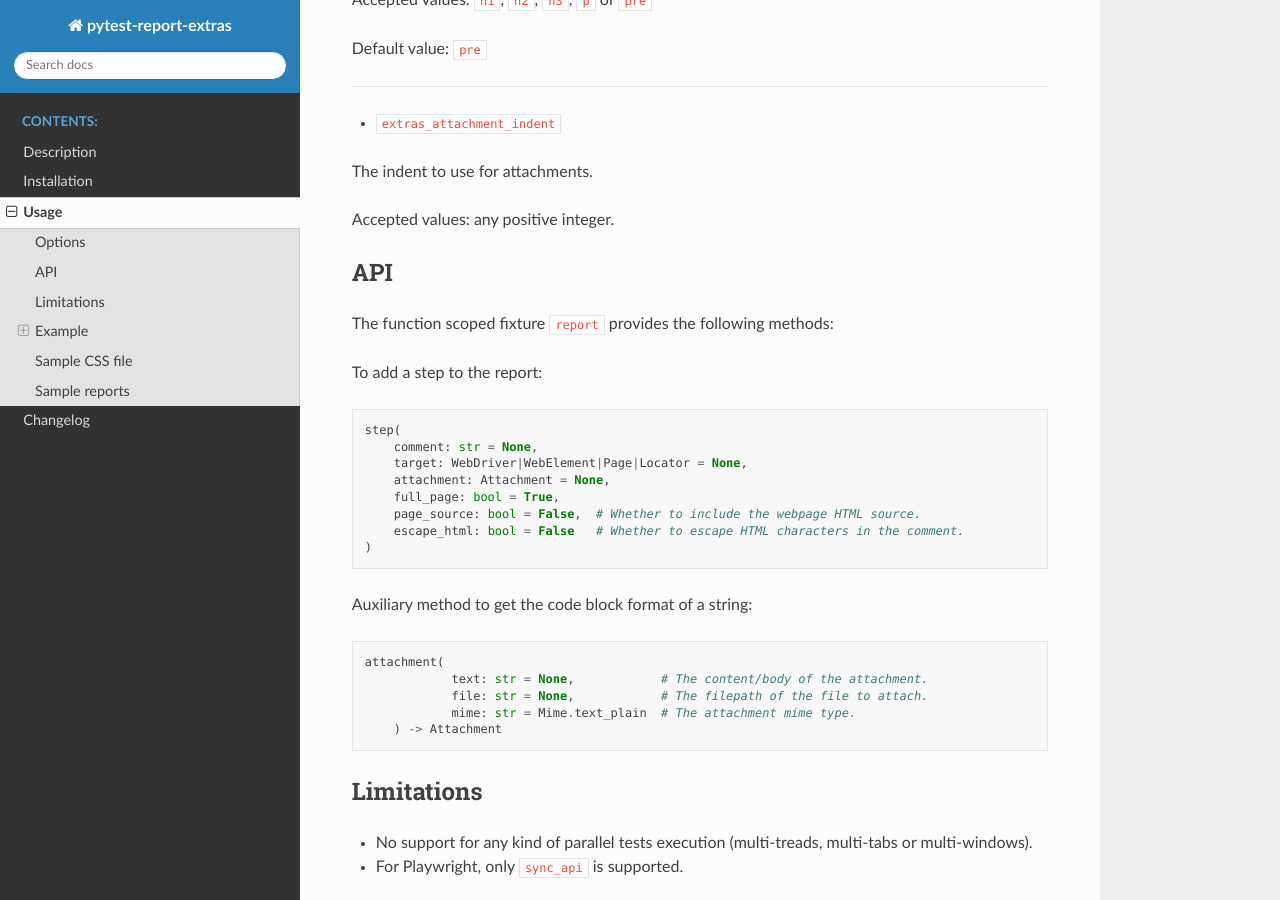
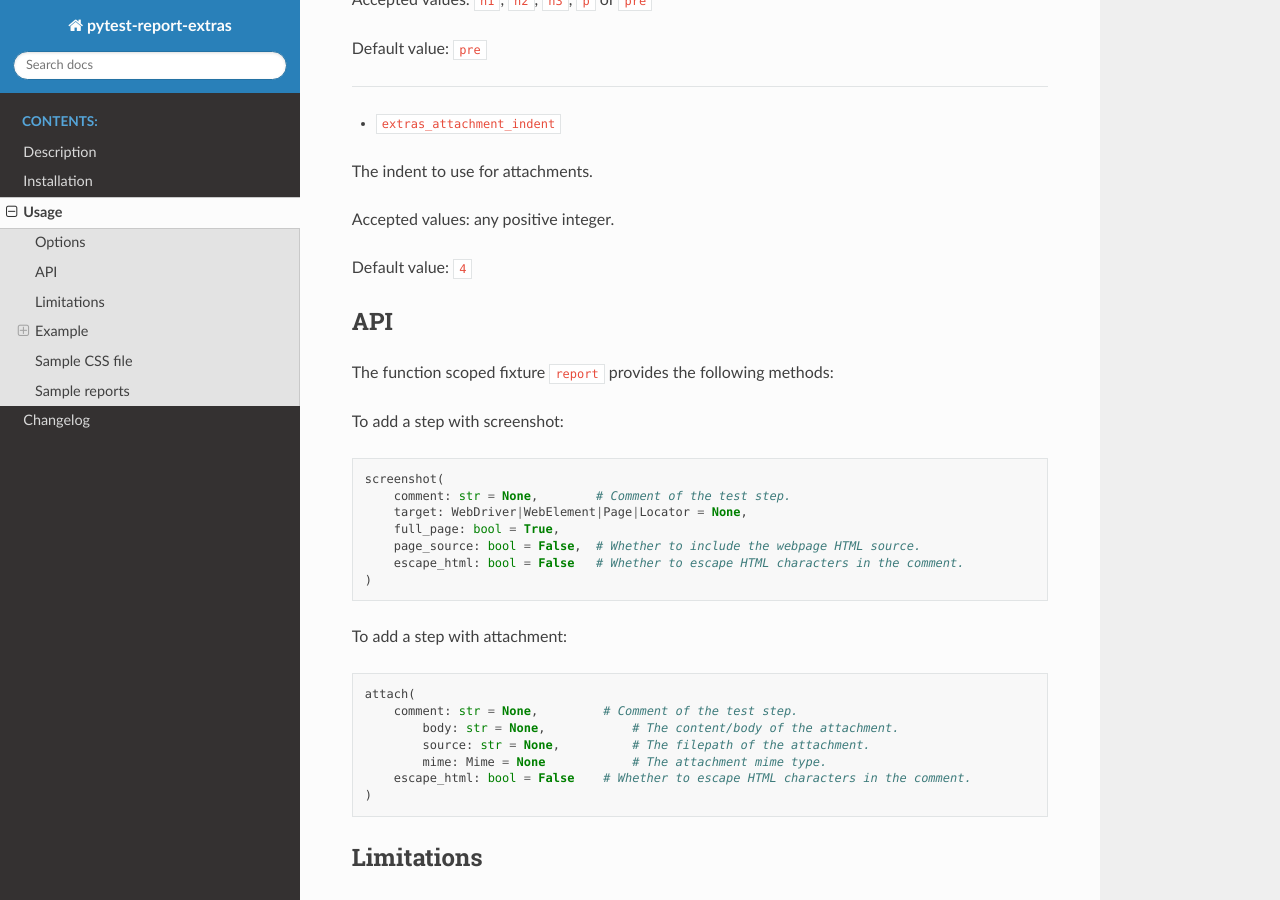
Before and after one commit to harmin-parra/pytest-report-extras, a Sphinx documentation site: the page built from docs/user_guide.rst, in a window 1280 px wide and 900 px high, scrolled down 911 px. Built offline with Sphinx 7.4.7 and the Read the Docs theme 3.1.0, drawn with Linux system fonts in a browser that asks for light colours; some of the changed text lies outside the part shown.

Commit message:
update docs

```diff
--- a/docs/changelog.rst
+++ b/docs/changelog.rst
@@ -14,7 +14,7 @@ Changelog
 
 * Posibility to add links to the tests report.
 * New ``ini`` option to customize the indentation of XML, JSON and YAML attachments.
-* Support of attachments of mime type: **text/csv**, **text/uri-list**
+* Support of attachments of mime type: **text/csv** and **text/uri-list**
 
 
 1.1.0
--- a/docs/user_guide.rst
+++ b/docs/user_guide.rst
@@ -48,34 +48,37 @@
 
 Accepted values: any positive integer.
 
+Default value: ``4``
+
 
 API
 ===
 
 The function scoped fixture ``report`` provides the following methods:
 
-To add a step to the report:
+To add a step with screenshot:
 
 .. code-block:: python
 
-  step(
-      comment: str = None,
+  screenshot(
+      comment: str = None,        # Comment of the test step.
       target: WebDriver|WebElement|Page|Locator = None,
-      attachment: Attachment = None,
       full_page: bool = True,
       page_source: bool = False,  # Whether to include the webpage HTML source.
       escape_html: bool = False   # Whether to escape HTML characters in the comment.
   )
 
-Auxiliary method to get the code block format of a string:
+To add a step with attachment:
 
 .. code-block:: python
 
-    attachment(
-		text: str = None,            # The content/body of the attachment.
-		file: str = None,            # The filepath of the file to attach.
-		mime: str = Mime.text_plain  # The attachment mime type.
-	) -> Attachment
+  attach(
+      comment: str = None,         # Comment of the test step.
+	  body: str = None,            # The content/body of the attachment.
+	  source: str = None,          # The filepath of the attachment.
+	  mime: Mime = None            # The attachment mime type.
+      escape_html: bool = False    # Whether to escape HTML characters in the comment.
+  )
 
 
 Limitations
@@ -138,13 +141,13 @@
       """
       driver = WebDriver()
       driver.get("https://www.selenium.dev/selenium/web/web-form.html")
-      report.step("Get the webpage to test", driver)
+      report.screenshot("Get the webpage to test", driver)
       driver.find_element(By.ID, "my-text-id").send_keys("Hello World!")
-      report.step("<h1>Set input text</h1>", driver, full_page=True, escape_html=False)
+      report.screenshot("<h1>Set input text</h1>", driver, full_page=True, escape_html=False)
       driver.find_element(By.NAME, "my-password").send_keys("password")
-      report.step(comment="Another comment", target=driver)
-      report.step("Comment without screenshot")
-      report.step(comment="Comment without screenshot")
+      report.screenshot(comment="Another comment", target=driver)
+      report.screenshot("Comment without screenshot")
+      report.screenshot(comment="Comment without screenshot")
       driver.quit()
 
 
@@ -157,8 +160,8 @@
       This is a test using Playwright
       """
       page.goto("https://www.selenium.dev/selenium/web/web-form.html")
-      report.step("Get the webpage to test", page)
-      report.step(comment="Get the webpage to test", target=page, full_page=False)
+      report.screenshot("Get the webpage to test", page)
+      report.screenshot(comment="Get the webpage to test", target=page, full_page=False)
 
 
 * Example adding attachments
@@ -177,20 +180,16 @@
               <body>Don't forget me this weekend!</body>
           </note>"""
 
-      report(
+      report.attach(
           "This is a XML document:",
-          attachment=report.attachment(
-              text=xml_body,
-              mime=report.Mime.application_xml
-          )
+          body=xml_body,
+          mime=report.Mime.application_xml
       )
 
-      report(
+      report.attach(
           comment="This is a JSON document:",
-          attachment=report.attachment(
-              file="/path/to/file",
-              mime=report.Mime.application_json
-          )
+          source="/path/to/file",
+          mime=report.Mime.application_json
       )
 
 
```
